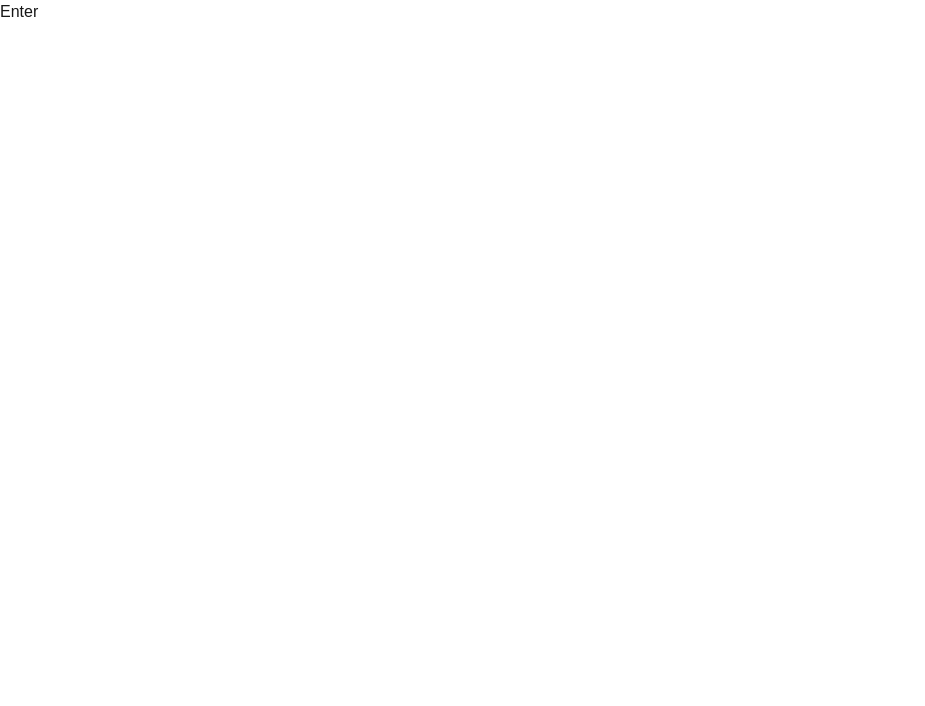
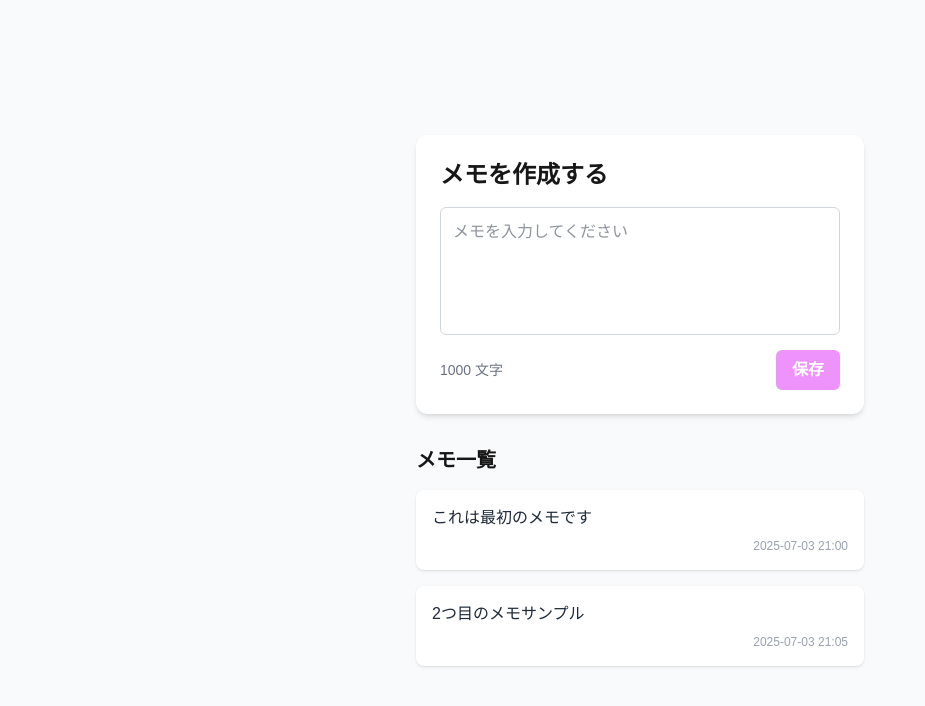
Before and after one commit to masakiwakabayashi/next_marketing_analysis, a Next.js app: page /memo in a window 1280 px wide. Shown: the top 706 px of the page, without its empty margins (0-925 px from the left). Built offline with nearby package versions, Linux system fonts and the light colour scheme.

Commit message:
create memo page

```diff
--- a/src/app/memo/page.tsx
+++ b/src/app/memo/page.tsx
@@ -1,12 +1,81 @@
-// 1、考察・分析メモ
-// →ただのメモ機能は全体共通にする
-// このメモ機能は全体共通にする
-const page = () => {
+"use client";
+
+import { useState } from "react";
+import Link from "next/link";
+
+const MAX_LENGTH = 1000;
+
+type Memo = {
+  id: number;
+  text: string;
+  createdAt: string;
+};
+
+const initialMemos: Memo[] = [
+  { id: 1, text: "これは最初のメモです", createdAt: "2025-07-03 21:00" },
+  { id: 2, text: "2つ目のメモサンプル", createdAt: "2025-07-03 21:05" },
+];
+
+const MemoPage = () => {
+  const [text, setText] = useState("");
+  const [memos, setMemos] = useState<Memo[]>(initialMemos);
+  const remaining = MAX_LENGTH - text.length;
+
+  const handlePost = () => {
+    if (text.length === 0 || remaining < 0) return;
+    const newMemo: Memo = {
+      id: memos.length + 1,
+      text,
+      createdAt: new Date().toLocaleString("ja-JP", { hour12: false }),
+    };
+    setMemos([newMemo, ...memos]);
+    setText("");
+  };
+
   return (
-    <div>
-      Enter
+    <div className="flex flex-col items-center justify-center min-h-screen bg-gray-50 px-4">
+      <div className="w-full max-w-md bg-white rounded-xl shadow-md p-6">
+        <h1 className="text-2xl font-bold mb-4">メモを作成する</h1>
+        <textarea
+          className="w-full h-32 p-3 border border-gray-300 rounded-md focus:outline-none focus:ring-2 focus:ring-fuchsia-500 resize-none text-gray-800"
+          maxLength={MAX_LENGTH}
+          value={text}
+          onChange={(e) => setText(e.target.value)}
+          placeholder="メモを入力してください"
+        />
+        <div className="flex items-center justify-between mt-2">
+          <span className={`text-sm ${remaining < 0 ? "text-red-500" : "text-gray-500"}`}>
+            {remaining} 文字
+          </span>
+          <button
+            className="px-4 py-2 rounded-md font-semibold bg-fuchsia-500 text-white hover:bg-fuchsia-600 transition disabled:opacity-50"
+            disabled={text.length === 0 || remaining < 0}
+            onClick={handlePost}
+          >
+            保存
+          </button>
+        </div>
+      </div>
+      {/* メモ一覧 */}
+      <div className="w-full max-w-md mt-8">
+        <h2 className="text-xl font-bold mb-4">メモ一覧</h2>
+        {memos.length === 0 ? (
+          <div className="text-gray-500 text-center">メモはありません</div>
+        ) : (
+          <ul className="space-y-4">
+            {memos.map((memo) => (
+              <li key={memo.id} className="bg-white rounded-lg shadow p-4 cursor-pointer hover:bg-fuchsia-50 transition">
+                <Link href={`/memo/detail/${memo.id}`} className="block w-full h-full">
+                  <div className="text-gray-800">{memo.text}</div>
+                  <div className="text-xs text-gray-400 mt-2 text-right">{memo.createdAt}</div>
+                </Link>
+              </li>
+            ))}
+          </ul>
+        )}
+      </div>
     </div>
   );
 }
 
-export default page;
+export default MemoPage;
--- a/src/app/page.tsx
+++ b/src/app/page.tsx
@@ -8,6 +8,7 @@ export default function Home() {
     { href: "/x/draft/detail/sample-id", label: "Draft Detail" },
     { href: "/x/kpi", label: "KPI" },
     { href: "/x/template", label: "Template" },
+    { href: "/memo", label: "Memo" },
   ];
 
   return (
--- a/src/components/KpiBoard.tsx
+++ b/src/components/KpiBoard.tsx
@@ -97,7 +97,7 @@ const KpiBoard = () => {
                           task.status === "完了"
                             ? "bg-green-100 border-green-400"
                             : task.status === "処理中"
-                            ? "bg-yellow-100 border-yellow-400"
+                            ? "bg-sky-100 border-sky-400"
                             : "bg-white border-gray-300"
                         }
                       `}
```
